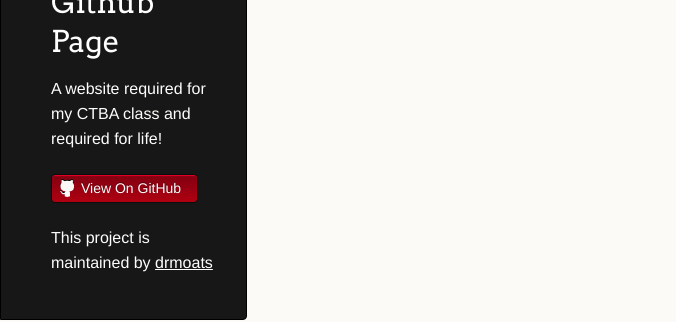
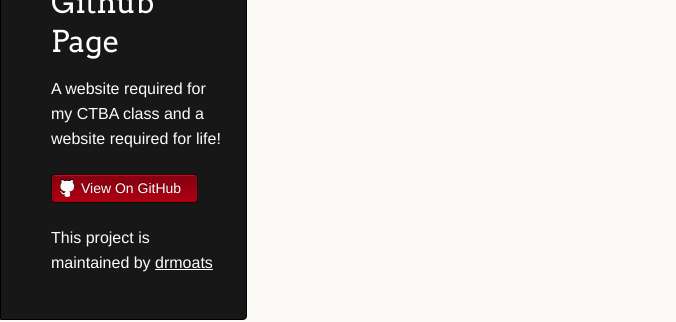
Before and after one commit to drmoats/JeyCamacho.github.io, a Jekyll site: the page built from another-page.md, in a window 1280 px wide. Shown: the part 170-492 px from the top of the page, without its empty margins (0-676 px from the left). Built offline with Jekyll 4.4.1, drawn with Linux system fonts in a browser that asks for light colours; our own code applies the rules of GitHub Pages for plain Markdown files.

Commit message:
Update _config.yml

```diff
--- a/_config.yml
+++ b/_config.yml
@@ -1,5 +1,5 @@
 title: Jessica Camacho's Github Page
-description: A website required for my CTBA class and required for life!
+description: A website required for my CTBA class and a website required for life!
 show_downloads: false
 google_analytics:
 theme: jekyll-theme-dinky
```
